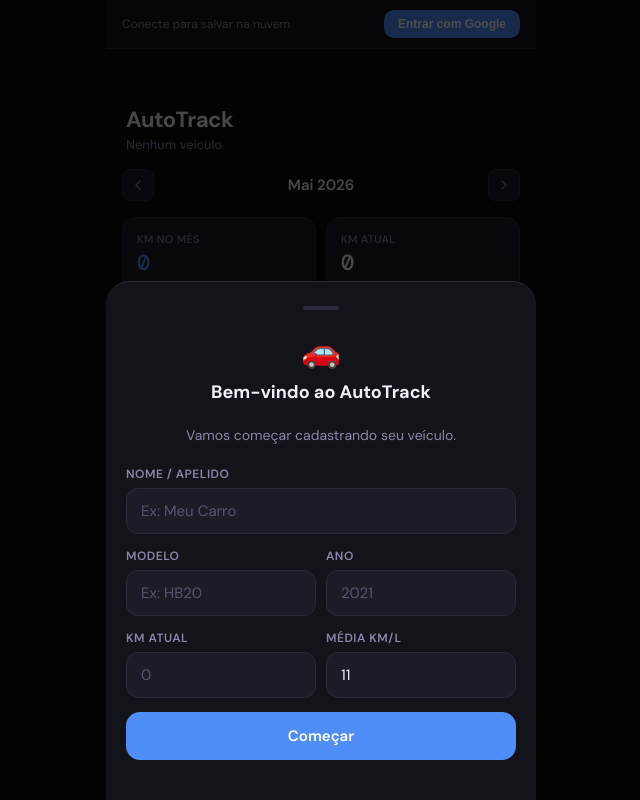
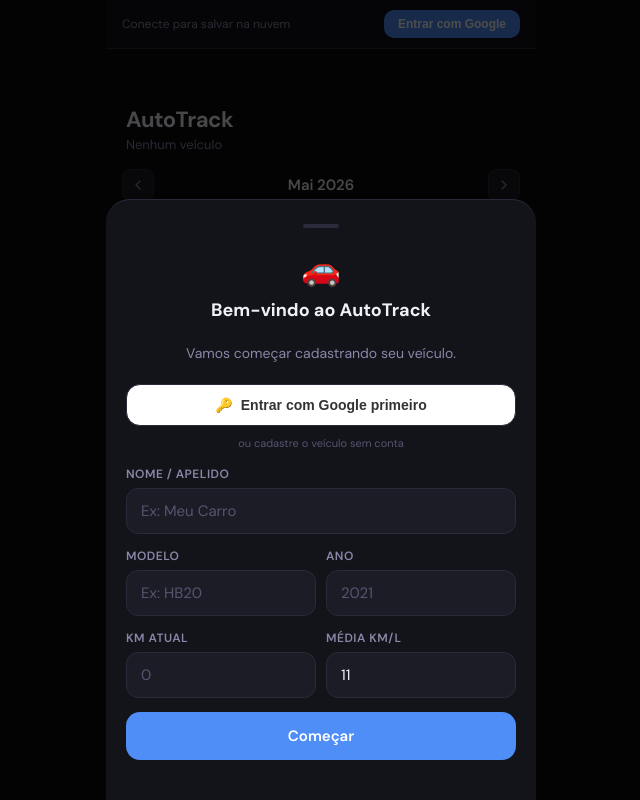
Before and after one commit to ClaitonFarias/autotrack, a React (Vite) app in the folder autotrack/: page / in a window 1280 px wide. Shown: the whole page, without its empty margins (319-959 px from the left). Built offline with nearby package versions, Linux system fonts and the light colour scheme.

Commit message:
Update App.jsx

```diff
--- a/autotrack/src/App.jsx
+++ b/autotrack/src/App.jsx
@@ -1426,6 +1426,24 @@
               <p style={{ fontSize: 14, color: theme.textSecondary, textAlign: "center", marginBottom: 20, lineHeight: 1.6 }}>
                 Vamos começar cadastrando seu veículo.
               </p>
+
+              {/* Login Google dentro do setup */}
+              {!gsUser && (
+                <div style={{ marginBottom: 16 }}>
+                  <button onClick={async () => { await handleGoogleLogin(); }} disabled={!gapiReady || syncing}
+                    style={{ width: "100%", background: "#fff", color: "#333", border: `1px solid ${theme.border}`, borderRadius: 14, padding: "12px", fontSize: 14, fontWeight: 600, cursor: "pointer", display: "flex", alignItems: "center", justifyContent: "center", gap: 8 }}>
+                    <span>🔑</span> {syncing ? "Conectando..." : "Entrar com Google primeiro"}
+                  </button>
+                  <div style={{ textAlign: "center", fontSize: 11, color: theme.textMuted, margin: "10px 0" }}>ou cadastre o veículo sem conta</div>
+                </div>
+              )}
+              {gsUser && (
+                <div style={{ background: theme.accentSoft, border: `1px solid ${theme.accent}`, borderRadius: 12, padding: "10px 14px", marginBottom: 16, display: "flex", alignItems: "center", gap: 8 }}>
+                  {gsUser.picture && <img src={gsUser.picture} style={{ width: 24, height: 24, borderRadius: "50%" }} alt=""/>}
+                  <div style={{ fontSize: 13, color: theme.accent, fontWeight: 500 }}>✓ Conectado como {gsUser.name}</div>
+                </div>
+              )}
+
               <div className="form-group">
                 <label className="form-label">Nome / Apelido</label>
                 <input className="form-input" placeholder="Ex: Meu Carro" value={setupForm.name} onChange={e => setSetupForm(p => ({ ...p, name: e.target.value }))}/>
```
